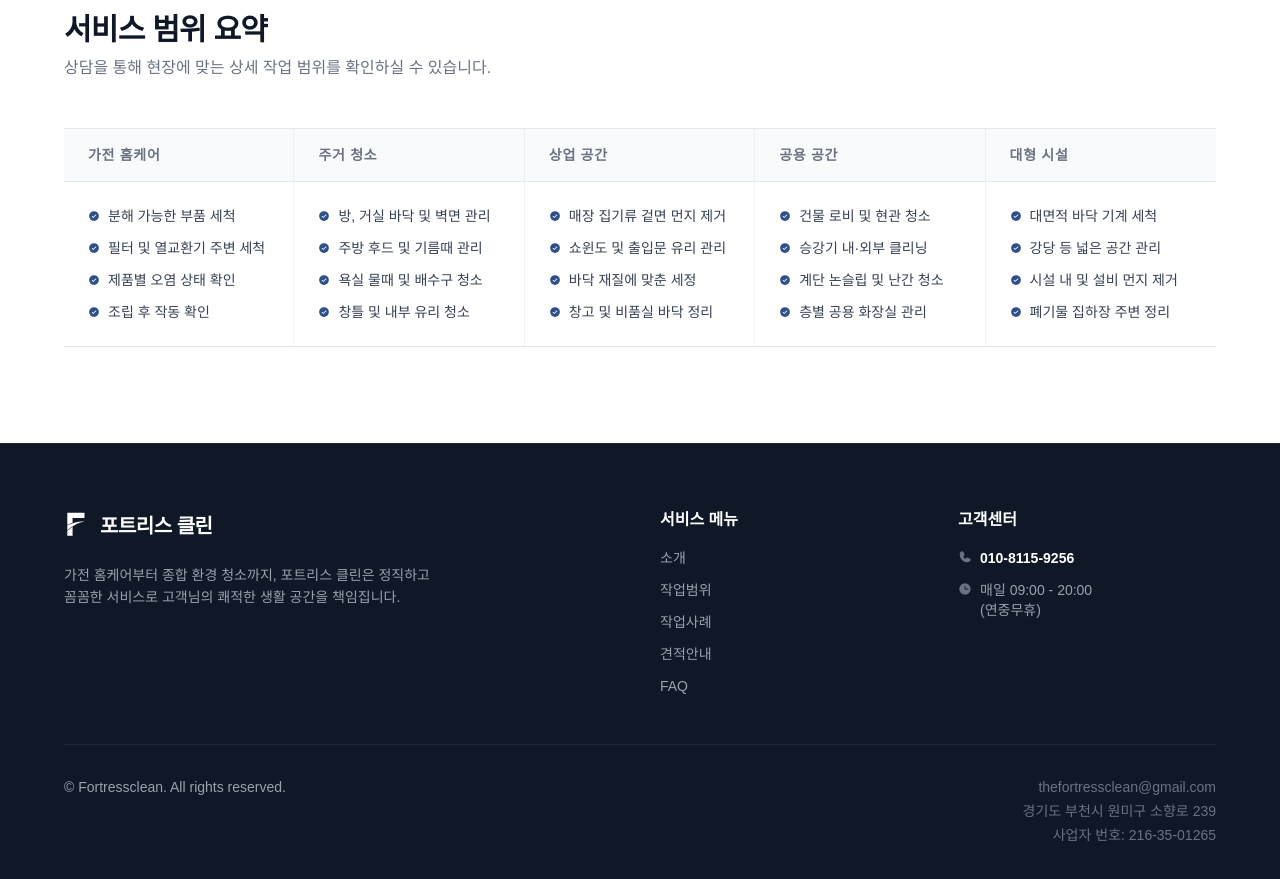
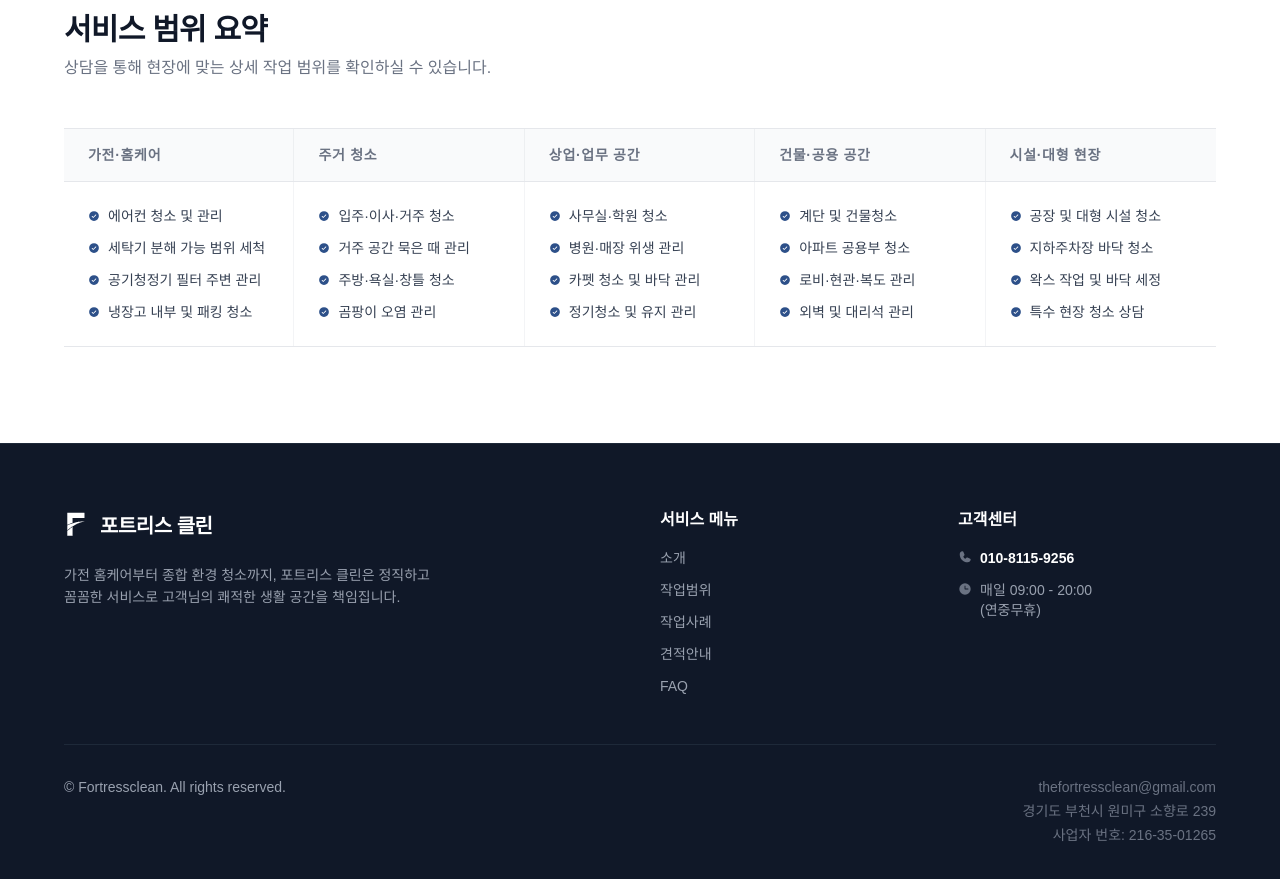
Before and after one commit to moolmin/fortressclean-web, a Next.js app: page /scope in a window 1280 px wide. Shown: the part 1680-2559 px from the top of the page. Built offline with nearby package versions, Linux system fonts and the light colour scheme.

Commit message:
feat: update scope page layout and UI components

```diff
--- a/app/scope/page.tsx
+++ b/app/scope/page.tsx
@@ -141,48 +141,48 @@ const SPACE_ITEMS = [
 
 const SCOPE_SUMMARY_COLUMNS = [
   {
-    title: "가전 홈케어",
+    title: "가전·홈케어",
     items: [
-      "분해 가능한 부품 세척",
-      "필터 및 열교환기 주변 세척",
-      "제품별 오염 상태 확인",
-      "조립 후 작동 확인",
+      "에어컨 청소 및 관리",
+      "세탁기 분해 가능 범위 세척",
+      "공기청정기 필터 주변 관리",
+      "냉장고 내부 및 패킹 청소",
     ],
   },
   {
     title: "주거 청소",
     items: [
-      "방, 거실 바닥 및 벽면 관리",
-      "주방 후드 및 기름때 관리",
-      "욕실 물때 및 배수구 청소",
-      "창틀 및 내부 유리 청소",
+      "입주·이사·거주 청소",
+      "거주 공간 묵은 때 관리",
+      "주방·욕실·창틀 청소",
+      "곰팡이 오염 관리",
     ],
   },
   {
-    title: "상업 공간",
+    title: "상업·업무 공간",
     items: [
-      "매장 집기류 겉면 먼지 제거",
-      "쇼윈도 및 출입문 유리 관리",
-      "바닥 재질에 맞춘 세정",
-      "창고 및 비품실 바닥 정리",
+      "사무실·학원 청소",
+      "병원·매장 위생 관리",
+      "카펫 청소 및 바닥 관리",
+      "정기청소 및 유지 관리",
     ],
   },
   {
-    title: "공용 공간",
+    title: "건물·공용 공간",
     items: [
-      "건물 로비 및 현관 청소",
-      "승강기 내·외부 클리닝",
-      "계단 논슬립 및 난간 청소",
-      "층별 공용 화장실 관리",
+      "계단 및 건물청소",
+      "아파트 공용부 청소",
+      "로비·현관·복도 관리",
+      "외벽 및 대리석 관리",
     ],
   },
   {
-    title: "대형 시설",
+    title: "시설·대형 현장",
     items: [
-      "대면적 바닥 기계 세척",
-      "강당 등 넓은 공간 관리",
-      "시설 내 및 설비 먼지 제거",
-      "폐기물 집하장 주변 정리",
+      "공장 및 대형 시설 청소",
+      "지하주차장 바닥 청소",
+      "왁스 작업 및 바닥 세정",
+      "특수 현장 청소 상담",
     ],
   },
 ] as const;
```
